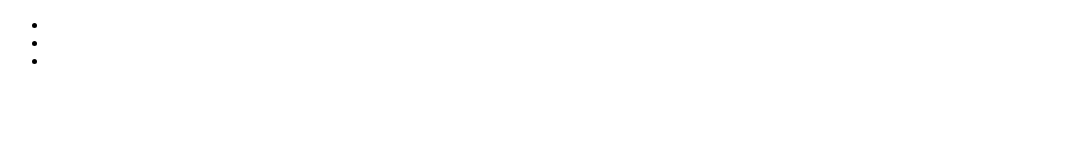
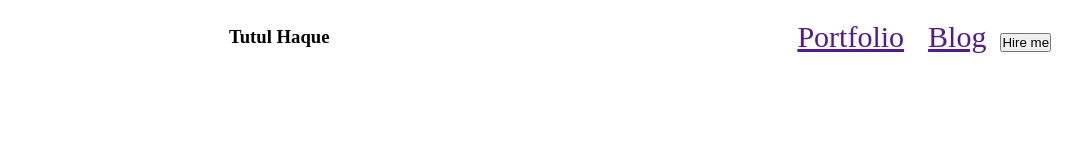
Before and after one commit to tutulhaque/portfolio-project, a plain HTML site: page index.html in a window 1280 px wide. Shown: the whole page, without its empty margins (0-1082 px from the left). Drawn offline with Linux system fonts and the light colour scheme.

Commit message:
navigation added

```diff
--- a/index.html
+++ b/index.html
@@ -1,20 +1,29 @@
 <!DOCTYPE html>
 <html lang="en">
+
 <head>
     <meta charset="UTF-8">
     <meta name="viewport" content="width=device-width, initial-scale=1.0">
     <title>Personal Portfolio</title>
     <link rel="stylesheet" href="styles/style.css">
 </head>
+
 <body>
     <header>
-        <nav>
-            <ul>
-                <li><a href=""></a></li>
-                <li><a href=""></a></li>
-                <li><a href=""></a></li>
-            </ul>
-        </nav>
+        <div class="header-main">
+            <div>
+                <h3>Tutul Haque</h3>
+            </div>
+            <div>
+                <nav class="main-menu">
+                    <ul>
+                        <li><a href="">Portfolio</a></li>
+                        <li><a href="">Blog</a></li>
+                        <button>Hire me</button>
+                    </ul>
+                </nav>
+            </div>
+        </div>
 
     </header>
     <main>
@@ -22,4 +31,5 @@
     </main>
 
 </body>
+
 </html>
--- a/styles/style.css
+++ b/styles/style.css
@@ -0,0 +1,21 @@
+*{
+    padding: 0px;
+    margin:0px;
+}
+.header-main{
+    display: flex;
+    align-items: center;
+    justify-content: space-around;
+    padding: 20px 0px;
+}
+.main-menu{
+    display: flex;
+}
+.main-menu ul li{
+    list-style: none;
+}
+.main-menu ul li{
+    display: inline;
+    margin: 0px 10px;
+    font-size: 30px;
+}
```
